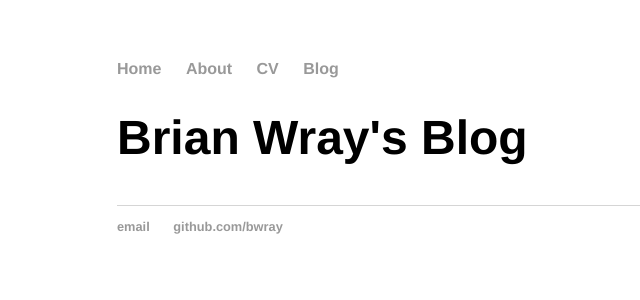
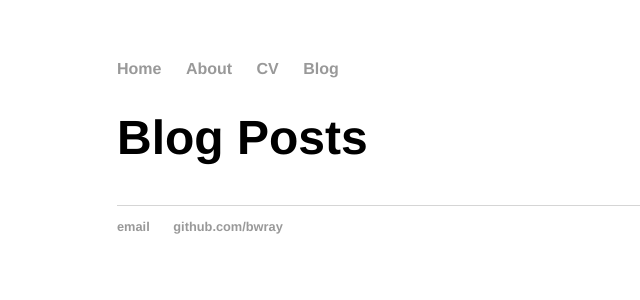
Before and after one commit to bwray/bwray.github.io, a Jekyll site: the page built from blog/index.html, in a window 1280 px wide. Shown: the top 300 px of the page, without its empty margins (75-715 px from the left). Built offline with Jekyll 4.4.1, drawn with Linux system fonts in a browser that asks for light colours.

Commit message:
Update index.html

```diff
--- a/blog/index.html
+++ b/blog/index.html
@@ -2,7 +2,7 @@
 layout: default
 title: Brian Wray's Blog
 ---
-	<h1>{{ page.title }}</h1>
+	<h1>Blog Posts</h1>
 	<ul class="posts">
 
 	  {% for post in site.posts %}
```
